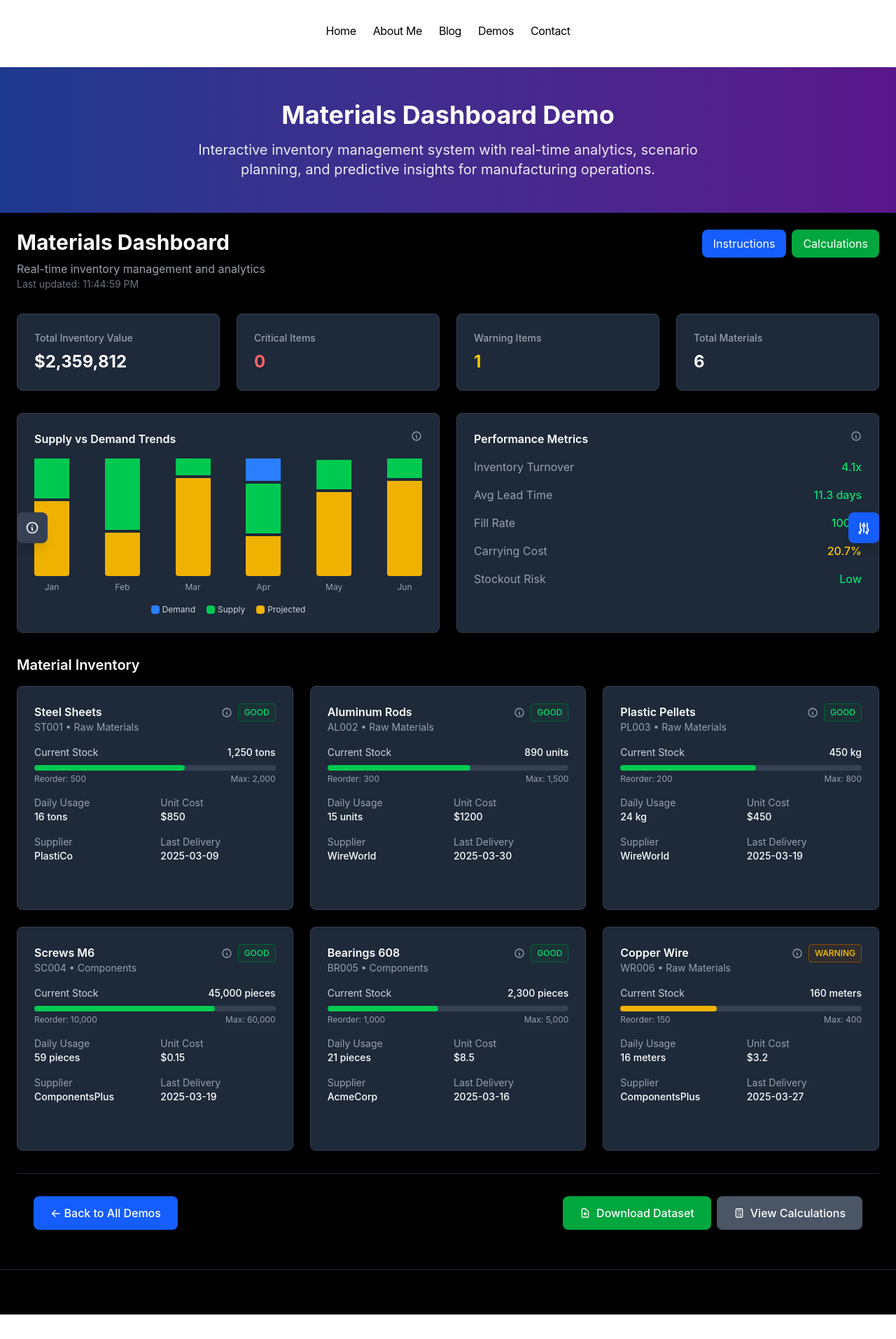
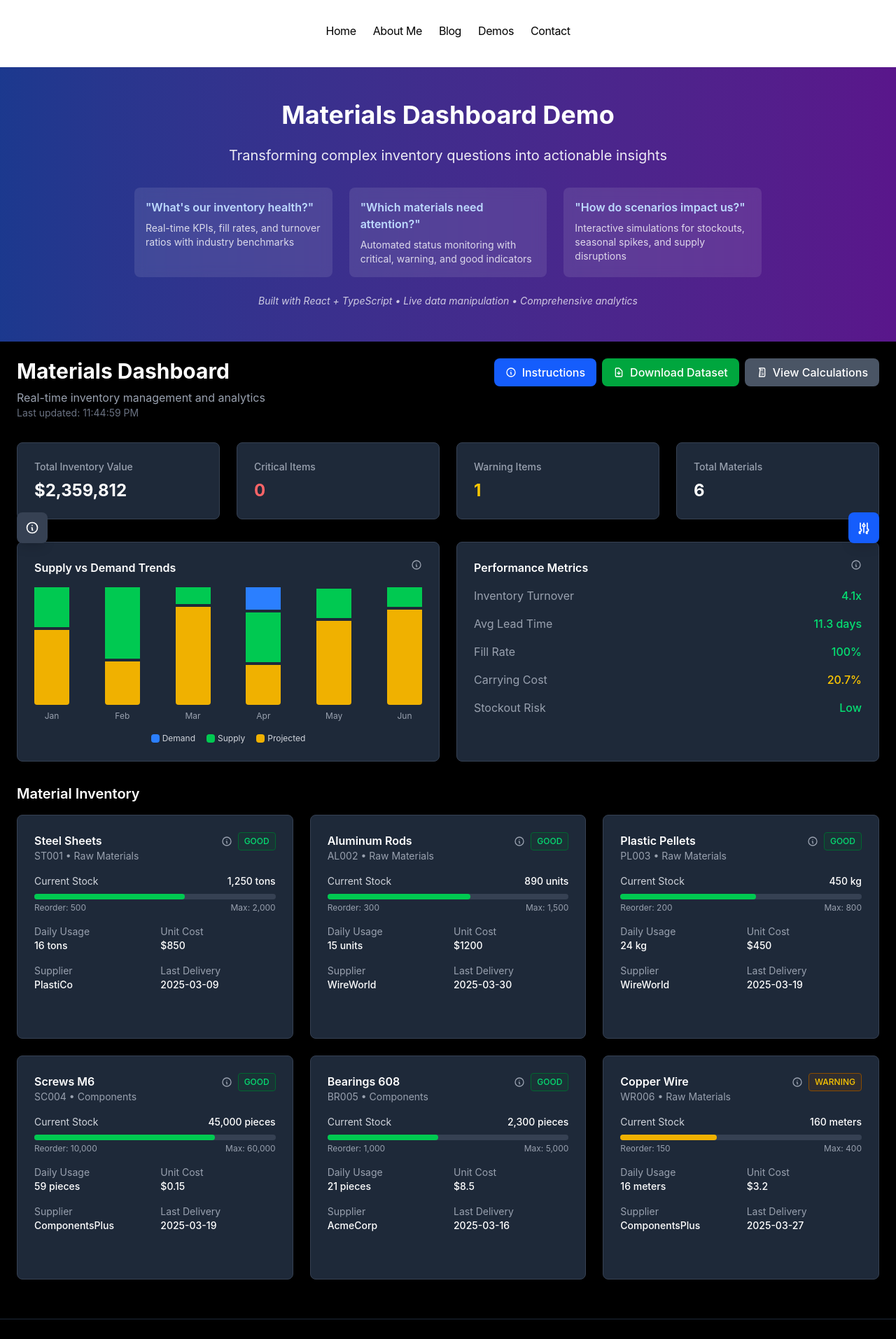
Before and after one commit to dillon-shearer/dillon-shearer-website, a Next.js app: page /demos/materials-dashboard in a window 1280 px wide. Shown: the top 1913 px of the page at 70% size. Built offline with nearby package versions, Linux system fonts and the light colour scheme.

Commit message:
fix buttons, upgrade banner, add business questions, add confirm delete for supplies

```diff
--- a/app/demos/materials-dashboard/dashboard.tsx
+++ b/app/demos/materials-dashboard/dashboard.tsx
@@ -750,6 +750,12 @@ const ControlPanel: React.FC<ControlPanelProps> = ({
     unit: '',
     cost: 0
   })
+  const [deleteConfirm, setDeleteConfirm] = useState<string | null>(null)
+
+  const handleDeleteMaterial = (materialId: string) => {
+    onDeleteMaterial(materialId)
+    setDeleteConfirm(null)
+  }
 
   const handleAddMaterial = () => {
     setAddError('')
@@ -984,7 +990,7 @@ const ControlPanel: React.FC<ControlPanelProps> = ({
                     <div className="flex items-center gap-2">
                       <span className="text-sm text-gray-300">Current: {material.current.toLocaleString()}</span>
                       <button
-                        onClick={() => onDeleteMaterial(material.id)}
+                        onClick={() => setDeleteConfirm(material.id)}
                         className="text-red-400 hover:text-red-300 transition-colors p-1"
                         title="Delete Material"
                       >
@@ -1023,10 +1029,36 @@ const ControlPanel: React.FC<ControlPanelProps> = ({
             </div>
           </div>
         </div>
+        </div>
+
+        {/* Delete Confirmation Modal */}
+        {deleteConfirm && (
+          <div className="fixed inset-0 bg-black bg-opacity-75 z-50 flex items-center justify-center p-4">
+            <div className="bg-gray-800 rounded-lg border border-gray-700 max-w-md w-full p-6">
+              <h3 className="text-lg font-semibold text-white mb-4">Confirm Delete</h3>
+              <p className="text-gray-300 mb-6">
+                Are you sure you want to delete "{materials.find(m => m.id === deleteConfirm)?.name}"? This action cannot be undone.
+              </p>
+              <div className="flex gap-3 justify-end">
+                <button
+                  onClick={() => setDeleteConfirm(null)}
+                  className="px-4 py-2 bg-gray-600 text-white rounded hover:bg-gray-500 transition-colors"
+                >
+                  Cancel
+                </button>
+                <button
+                  onClick={() => handleDeleteMaterial(deleteConfirm)}
+                  className="px-4 py-2 bg-red-600 text-white rounded hover:bg-red-700 transition-colors"
+                >
+                  I'm Sure
+                </button>
+              </div>
+            </div>
+          </div>
+        )}
       </div>
-    </div>
-  )
-}
+    )
+  }
 
 interface InfoPanelProps {
   isOpen: boolean
@@ -1555,15 +1587,30 @@ const Dashboard: React.FC = () => {
           <div className="flex gap-2">
             <button
               onClick={() => setInstructionsOpen(true)}
-              className="bg-blue-600 text-white px-4 py-2 rounded-lg hover:bg-blue-700 transition-colors"
+              className="inline-flex items-center px-4 py-2 bg-blue-600 text-white font-medium rounded-lg hover:bg-blue-700 transition-colors"
             >
+              <svg className="w-4 h-4 mr-2" fill="none" stroke="currentColor" viewBox="0 0 24 24">
+                <path strokeLinecap="round" strokeLinejoin="round" strokeWidth={2} d="M13 16h-1v-4h-1m1-4h.01M21 12a9 9 0 11-18 0 9 9 0 0118 0z" />
+              </svg>
               Instructions
             </button>
             <button
+              onClick={() => downloadDatasetAsCSV(materials)}
+              className="inline-flex items-center px-4 py-2 bg-green-600 text-white font-medium rounded-lg hover:bg-green-700 transition-colors"
+            >
+              <svg className="w-4 h-4 mr-2" fill="none" stroke="currentColor" viewBox="0 0 24 24">
+                <path strokeLinecap="round" strokeLinejoin="round" strokeWidth={2} d="M12 10v6m0 0l-3-3m3 3l3-3m2 8H7a2 2 0 01-2-2V5a2 2 0 012-2h5.586a1 1 0 01.707.293l5.414 5.414a1 1 0 01.293.707V19a2 2 0 01-2 2z" />
+              </svg>
+              Download Dataset
+            </button>
+            <button
               onClick={() => setCalculationsOpen(true)}
-              className="bg-green-600 text-white px-4 py-2 rounded-lg hover:bg-green-700 transition-colors"
+              className="inline-flex items-center px-4 py-2 bg-gray-600 text-white font-medium rounded-lg hover:bg-gray-700 transition-colors"
             >
-              Calculations
+              <svg className="w-4 h-4 mr-2" fill="none" stroke="currentColor" viewBox="0 0 24 24">
+                <path strokeLinecap="round" strokeLinejoin="round" strokeWidth={2} d="M9 7h6m0 10v-3m-3 3h.01M9 17h.01M9 14h.01M12 14h.01M15 11h.01M12 11h.01M9 11h.01M7 21h10a2 2 0 002-2V5a2 2 0 00-2-2H7a2 2 0 002 2z" />
+              </svg>
+              View Calculations
             </button>
           </div>
           </div>
@@ -1632,38 +1679,6 @@ const Dashboard: React.FC = () => {
         isOpen={instructionsOpen}
         onToggle={() => setInstructionsOpen(!instructionsOpen)}
       />
-      <div className="bg-black border-t border-gray-800">
-        <div className="max-w-7xl mx-auto px-6 py-8">
-          <div className="flex flex-col sm:flex-row items-center justify-between gap-4">
-            <a
-              href="/demos"
-              className="inline-flex items-center px-6 py-3 bg-blue-600 text-white font-medium rounded-lg hover:bg-blue-700 transition-colors"
-            >
-              ← Back to All Demos
-            </a>
-            <div className="flex gap-2">
-              <button
-                onClick={() => downloadDatasetAsCSV(materials)}
-                className="inline-flex items-center px-6 py-3 bg-green-600 text-white font-medium rounded-lg hover:bg-green-700 transition-colors"
-              >
-                <svg className="w-4 h-4 mr-2" fill="none" stroke="currentColor" viewBox="0 0 24 24">
-                  <path strokeLinecap="round" strokeLinejoin="round" strokeWidth={2} d="M12 10v6m0 0l-3-3m3 3l3-3m2 8H7a2 2 0 01-2-2V5a2 2 0 012-2h5.586a1 1 0 01.707.293l5.414 5.414a1 1 0 01.293.707V19a2 2 0 01-2 2z" />
-                </svg>
-                Download Dataset
-              </button>
-              <button
-                onClick={() => setCalculationsOpen(true)}
-                className="inline-flex items-center px-6 py-3 bg-gray-600 text-white font-medium rounded-lg hover:bg-gray-700 transition-colors"
-              >
-                <svg className="w-4 h-4 mr-2" fill="none" stroke="currentColor" viewBox="0 0 24 24">
-                  <path strokeLinecap="round" strokeLinejoin="round" strokeWidth={2} d="M9 7h6m0 10v-3m-3 3h.01M9 17h.01M9 14h.01M12 14h.01M15 11h.01M12 11h.01M9 11h.01M7 21h10a2 2 0 002-2V5a2 2 0 00-2-2H7a2 2 0 00-2 2v14a2 2 0 002 2z" />
-                </svg>
-                View Calculations
-              </button>
-            </div>
-          </div>
-        </div>
-      </div>
 
       {/* Calculations Panel */}
       <CalculationsPanel
--- a/app/demos/materials-dashboard/page.tsx
+++ b/app/demos/materials-dashboard/page.tsx
@@ -18,11 +18,34 @@ export default function MaterialsDashboardPage() {
       <div className="bg-gradient-to-r from-blue-900 to-purple-900 text-white">
         <div className="max-w-7xl mx-auto px-6 py-12">
           <div className="text-center">
-            <h1 className="text-4xl font-bold mb-4">Materials Dashboard Demo</h1>
-            <p className="text-xl opacity-90 max-w-3xl mx-auto">
-              Interactive inventory management system with real-time analytics,
-              scenario planning, and predictive insights for manufacturing operations.
-            </p>
+            <h1 className="text-4xl font-bold mb-6">Materials Dashboard Demo</h1>
+            <div className="max-w-4xl mx-auto">
+              <p className="text-xl opacity-90 mb-8">
+                Transforming complex inventory questions into actionable insights
+              </p>
+
+              {/* Business Questions Grid */}
+              <div className="grid md:grid-cols-3 gap-6 text-left">
+                <div className="bg-white/10 rounded-lg p-4 backdrop-blur-sm">
+                  <h3 className="font-semibold text-blue-200 mb-2">"What's our inventory health?"</h3>
+                  <p className="text-sm opacity-80">Real-time KPIs, fill rates, and turnover ratios with industry benchmarks</p>
+                </div>
+
+                <div className="bg-white/10 rounded-lg p-4 backdrop-blur-sm">
+                  <h3 className="font-semibold text-blue-200 mb-2">"Which materials need attention?"</h3>
+                  <p className="text-sm opacity-80">Automated status monitoring with critical, warning, and good indicators</p>
+                </div>
+
+                <div className="bg-white/10 rounded-lg p-4 backdrop-blur-sm">
+                  <h3 className="font-semibold text-blue-200 mb-2">"How do scenarios impact us?"</h3>
+                  <p className="text-sm opacity-80">Interactive simulations for stockouts, seasonal spikes, and supply disruptions</p>
+                </div>
+              </div>
+
+              <p className="text-sm opacity-75 mt-6 italic">
+                Built with React + TypeScript • Live data manipulation • Comprehensive analytics
+              </p>
+            </div>
           </div>
         </div>
       </div>
```
